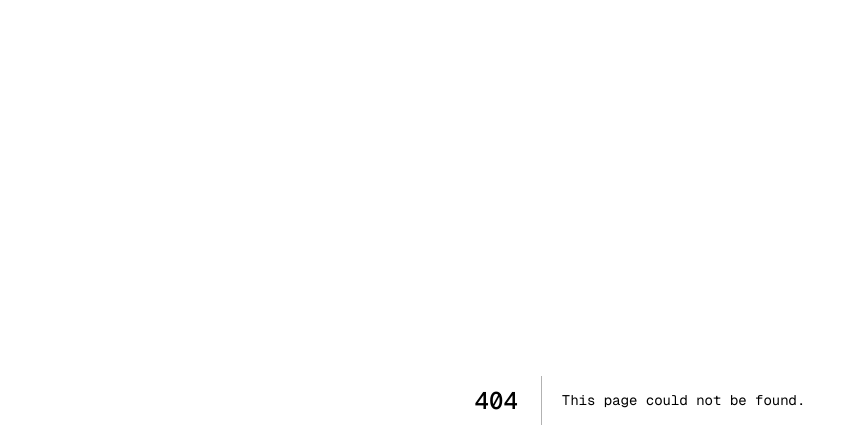
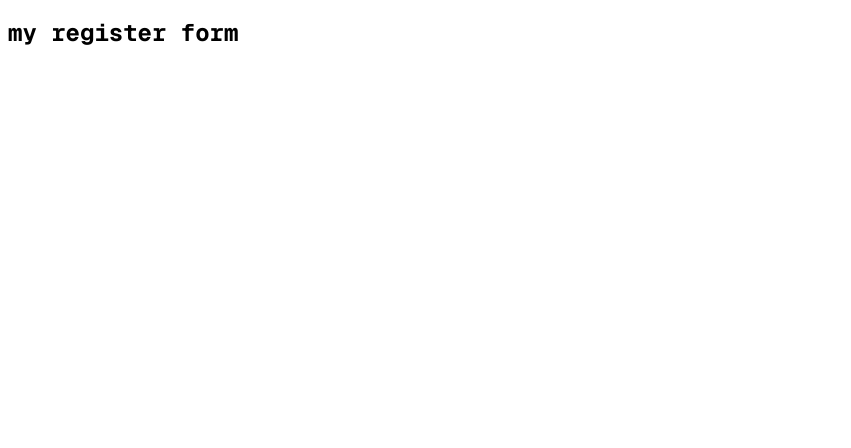
Before and after one commit to kalefed/onmyshelf, a Next.js app in the folder client/: page /users/register in a window 1280 px wide. Before the commit this address had no page. Shown: the top 448 px of the page, without its empty margins (0-851 px from the left). Built offline with nearby package versions, Linux system fonts and the light colour scheme.

Commit message:
Add basic component structure for user auth

```diff
--- /dev/null
+++ b/client/app/users/login/loginForm.js
@@ -0,0 +1,3 @@
+export default function LoginForm() {
+  return <h2>my form</h2>;
+}
--- /dev/null
+++ b/client/app/users/logout/logoutForm.js
@@ -0,0 +1,3 @@
+export default function LogoutForm() {
+  return <h2>my logout form</h2>;
+}
--- /dev/null
+++ b/client/app/users/register/page.js
@@ -0,0 +1,9 @@
+import RegisterForm from "./registerForm";
+
+export default function LogoutPage() {
+  return (
+    <>
+      <RegisterForm />
+    </>
+  );
+}
--- /dev/null
+++ b/client/app/users/register/registerForm.js
@@ -0,0 +1,3 @@
+export default function RegisterForm() {
+  return <h2>my register form</h2>;
+}
```
Also changed, not shown: client/app/users/login/page.js (added, +8 -0 lines), client/app/users/logout/page.js (added, +8 -0 lines).
